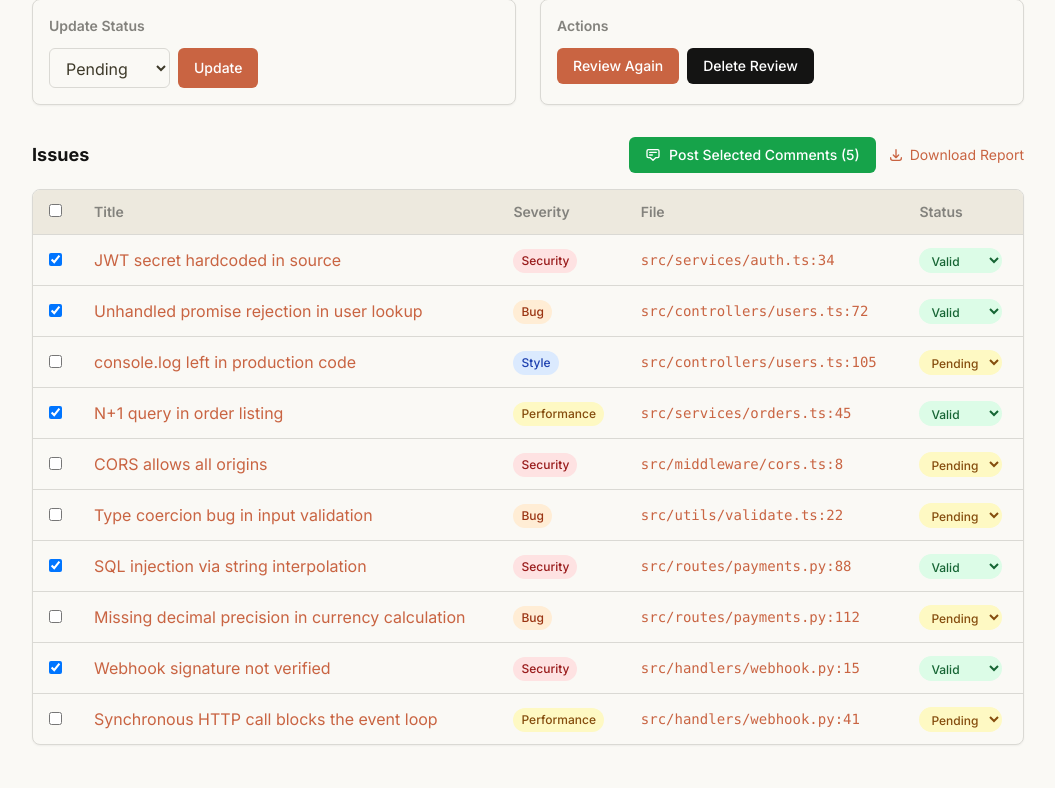
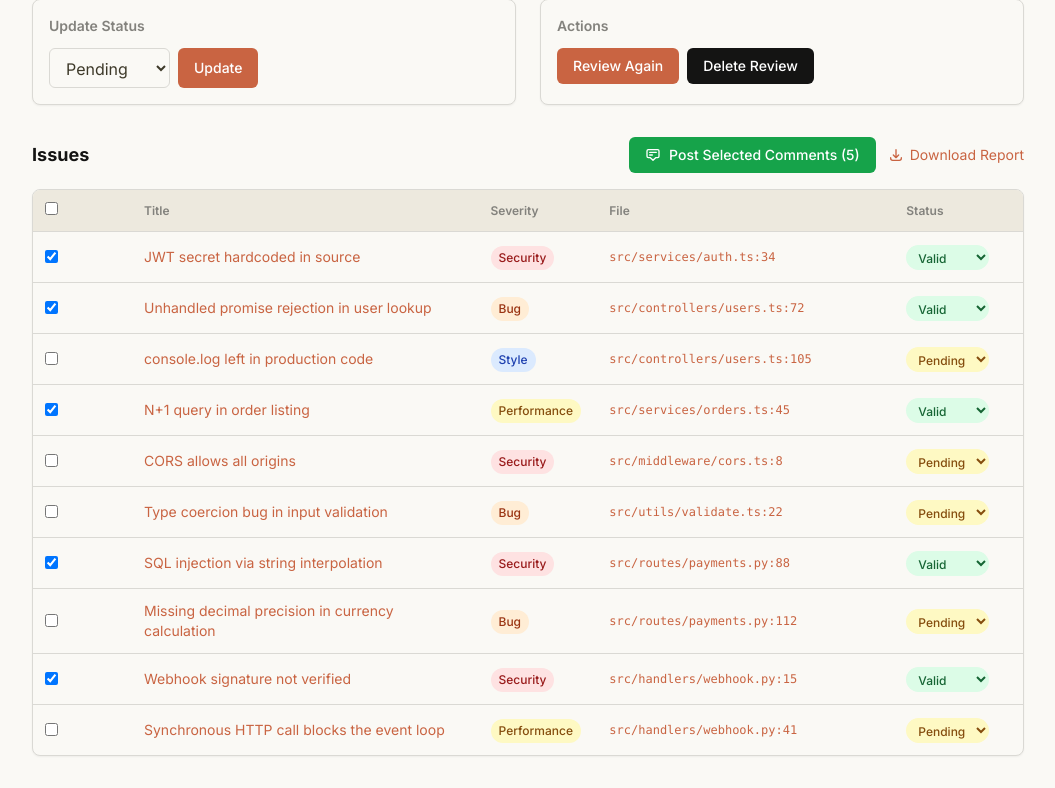
Before and after one commit to lovenangelo/loupe, a Django app: template reviews/templates/reviews/show.html in a window 1280 px wide. Shown: the part 178-966 px from the top of the page, without its empty margins (112-1167 px from the left). Before the commit the page ends 923 px from the top, so only its background shows below. Run offline with Django 4.2, Linux system fonts and the light colour scheme; the template is opened without the code that fills it: values that come from a table or form of the project are taken from there, others are empty; data comes from the database, SQL or seed files in the repository; some libraries are stand-ins or nearby versions.

Commit message:
fix: layout

```diff
--- a/reviews/templates/reviews/show.html
+++ b/reviews/templates/reviews/show.html
@@ -92,33 +92,33 @@
 
 {% if issues %}
 <div class="bg-card rounded-lg border border-border overflow-hidden shadow-sm">
-    <table class="w-full text-left">
+    <table class="w-full table-fixed text-left">
         <thead class="bg-muted border-b border-border">
             <tr>
-                <th class="px-4 py-3 text-sm font-semibold text-muted-foreground w-10">
+                <th class="px-3 py-3 text-xs font-semibold text-muted-foreground w-10">
                     <input type="checkbox" id="select-all" class="rounded border-border cursor-pointer" title="Select all">
                 </th>
-                <th class="px-4 py-3 text-sm font-semibold text-muted-foreground">Title</th>
-                <th class="px-4 py-3 text-sm font-semibold text-muted-foreground">Severity</th>
-                <th class="px-4 py-3 text-sm font-semibold text-muted-foreground">File</th>
-                <th class="px-4 py-3 text-sm font-semibold text-muted-foreground">Status</th>
+                <th class="px-3 py-3 text-xs font-semibold text-muted-foreground" style="width:35%">Title</th>
+                <th class="px-3 py-3 text-xs font-semibold text-muted-foreground" style="width:12%">Severity</th>
+                <th class="px-3 py-3 text-xs font-semibold text-muted-foreground" style="width:30%">File</th>
+                <th class="px-3 py-3 text-xs font-semibold text-muted-foreground" style="width:13%">Status</th>
             </tr>
         </thead>
         <tbody class="divide-y divide-border" id="issues-tbody">
             {% for issue in issues %}
             <tr class="transition-colors issue-row {% if issue.status == 'invalid' %}opacity-40{% else %}hover:bg-muted/50{% endif %}"
                 data-issue-id="{{ issue.id }}" data-status="{{ issue.status }}">
-                <td class="px-4 py-3">
+                <td class="px-3 py-3">
                     <input type="checkbox"
                         class="issue-checkbox rounded border-border cursor-pointer"
                         data-issue-id="{{ issue.id }}"
                         {% if issue.status == 'valid' %}checked{% endif %}
                         {% if issue.status == 'invalid' %}disabled{% endif %}>
                 </td>
-                <td class="px-4 py-3">
+                <td class="px-3 py-3 text-sm">
                     <a href="{% url 'reviews:issue_detail' issue_id=issue.id %}" class="text-primary hover:underline">{{ issue.title }}</a>
                 </td>
-                <td class="px-4 py-3">
+                <td class="px-3 py-3">
                     <span class="inline-block px-2 py-1 text-xs font-medium rounded-full
                         {% if issue.severity == 'security' %}bg-red-100 text-red-800
                         {% elif issue.severity == 'bug' %}bg-orange-100 text-orange-800
@@ -127,8 +127,8 @@
                         {{ issue.get_severity_display }}
                     </span>
                 </td>
-                <td class="px-4 py-3 text-sm font-mono"><a href="{{ issue.github_diff_url }}" target="_blank" rel="noopener" class="text-primary hover:underline">{{ issue.file_path }}:{{ issue.line_number }}</a></td>
-                <td class="px-4 py-3">
+                <td class="px-3 py-3 text-xs font-mono truncate" title="{{ issue.file_path }}:{{ issue.line_number }}"><a href="{{ issue.github_diff_url }}" target="_blank" rel="noopener" class="text-primary hover:underline">{{ issue.file_path }}:{{ issue.line_number }}</a></td>
+                <td class="px-3 py-3">
                     <select
                         data-issue-id="{{ issue.id }}"
                         data-url="{% url 'reviews:issue_update_status' issue_id=issue.id %}"
```
